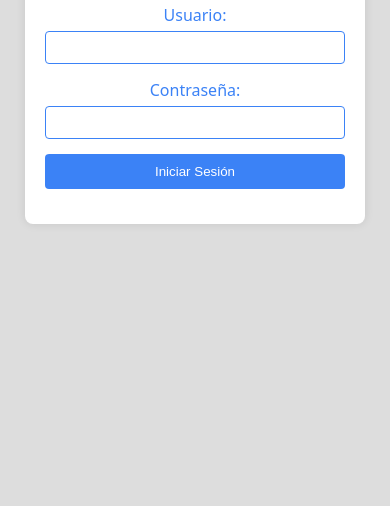
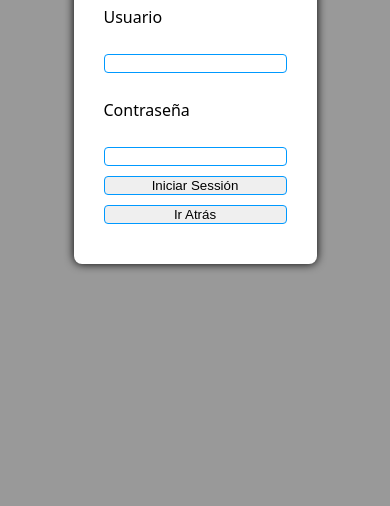
Before and after one commit to julioguirola/servtes, a website: page frontend/login.html in a window 390 px wide. Shown: the part 354-860 px from the top of the page. Drawn offline with Linux system fonts and the light colour scheme.

Commit message:
responsive v2

```diff
--- a/app.js
+++ b/app.js
@@ -34,7 +34,7 @@ app.post('/login_api', async (req,res) => {
     const {user, pass} = req.body
     const result = await checkUser(user, pass)
     if (result) {
-        res.json({succes: true, user: user, passw: pass, rol: result.rol})
+        res.json({succes: true, user: user, pass: pass, rol: result.rol})
     } else {
         res.json({succes: false})
     }
--- a/frontend/login.html
+++ b/frontend/login.html
@@ -7,100 +7,118 @@
     <link rel="icon" href="favicon.ico" type="image/x-icon">
     <style>
         body {
-            margin: 0;
-            padding: 0;
+            height: 100vh;
+            display: flex;
             font-family: system-ui, -apple-system, BlinkMacSystemFont, 'Segoe UI', Roboto, Oxygen, Ubuntu, Cantarell, 'Open Sans', 'Helvetica Neue', sans-serif;
-            background-color: #0002;
-            display: flex;
-            justify-content: center;
+            place-content: center;
             align-items: center;
-            height: 100vh;
+            background-color: rgb(153, 153, 153);
         }
 
-        .login-container {
-            background-color: #fff;
-            padding: 20px;
-            border-radius: 8px;
-            box-shadow: 0 0 10px rgba(0, 0, 0, 0.1);
-            width: 300px;
-            text-align: center;
+        h3 {
+            color: rgb(38, 68, 236);
         }
 
-        .login-form {
-            margin-top: 20px;
-        }
-
-        .form-group {
-            margin-bottom: 15px;
-        }
-
-        .form-group label {
-            display: block;
-            margin-bottom: 5px;
-            color: #3b82f6;
-        }
-
-        .form-group input {
-            width: 100%;
-            padding: 8px;
-            box-sizing: border-box;
-            border: 1px solid #3b82f6;
+        input {
+            border: 1px solid #09f;
             border-radius: 4px;
         }
 
-        .form-group button {
-            background-color: #3b82f6;
-            color: #fff;
-            padding: 10px;
-            border: none;
+        button {
+            border: 1px solid #09f;
             border-radius: 4px;
             cursor: pointer;
-            width: 100%;
         }
+
+        .container {
+            display: grid;
+            gap: 10px;
+            padding: 30px;
+            border-radius: 8px;
+            background: #fff;
+            box-shadow: 0 0 10px;
+        }
+
+        #loader {
+            display: flex;
+            gap: 10px;
+            justify-content: center;
+        }
+
+        #loader div {
+            width: 15px;
+            height: 15px;
+            background-color: #09f;
+            border-radius: 50%;
+            animation: mover;
+            animation-iteration-count: infinite;
+            animation-duration: 1000ms;
+        }
+
+        @keyframes mover {
+           from {
+            opacity: 0;
+           }
+           to {
+            opacity: 1;
+           }
+        }
+
+
     </style>
     <script>
+        async function vaciar() {
+            document.getElementById('loader').innerHTML = ""
+        }
         function send_login() {
-            const username = document.getElementById('username').value;
-            const password = document.getElementById('password').value;
+            const user = document.getElementById('user').value;
+            const pass = document.getElementById('pass').value;
+
+            if (user == "" || pass == "") {
+                alert("Llene todos los campos");
+            } else {
+                document.getElementById('loader').innerHTML = "<div></div><div></div><div></div>"
                 fetch('/login_api', {
                     method: 'POST',
                     headers: {
                         'Content-Type': 'application/json'
                     },
-                body: JSON.stringify({ username, password })
+                    body: JSON.stringify({ user, pass })
                 })
                 .then(response => response.json())
                 .then(data => {
-                if (data.succes === 'ok') {
-                    localStorage.setItem('user', username)
-                    localStorage.setItem('pass', password)
+                    vaciar();
+                    if (data.succes) {
+                        localStorage.setItem('user', user)
+                        localStorage.setItem('pass', pass)
+                        alert('Ha iniciado sesión correctamente')
                         location.href = '/'
                     } else {
                         alert('Credenciales incorrectas')
                     }
                 })
                 .catch(error => {
+                    vaciar();
                     console.error('Error:', error);
                 });
+            }
+        }
+        function atras() {
+            location.href = '/'
         }
     </script>
 </head>
 <body>
-    <div class="login-container">
-        <h2 style="color: #0002;">Iniciar Sesión</h2>
-        <div class="login-form">
-            <div class="form-group">
-                <label for="username">Usuario:</label>
-                <input type="text" id="username" name="username" required>
+    <section class="container">
+        <h3>Iniciar Sessión</h3>
+        <p>Usuario</p>
+        <input type="text" id="user">
+        <p>Contraseña</p>
+        <input type="text" id="pass">
+        <button onclick="send_login()">Iniciar Sessión</button>
+        <button onclick="atras()">Ir Atrás</button>
+        <div id="loader">
         </div>
-            <div class="form-group">
-                <label for="password">Contraseña:</label>
-                <input type="password" id="password" name="password" required>
-            </div>
-            <div class="form-group">
-                <button onclick="send_login()">Iniciar Sesión</button>
-            </div>
-        </div>
-    </div>
+    </section>
 </body>
 </html>
```
Also changed, not shown: frontend/index.html (+1 -0 lines). Lines whose indentation alone changed are shown as unchanged.
